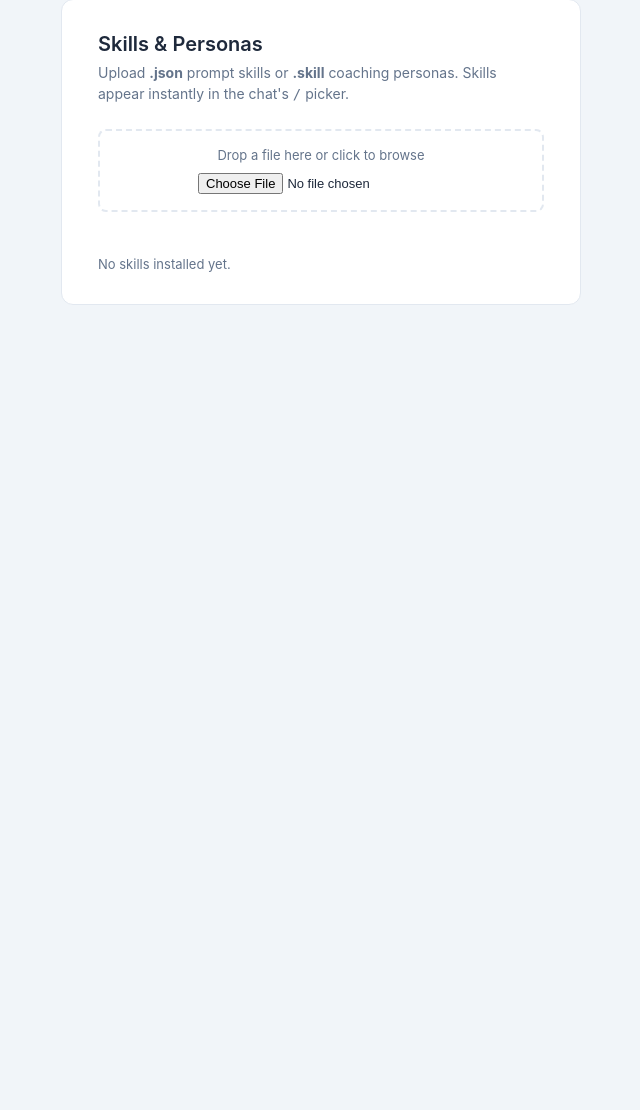
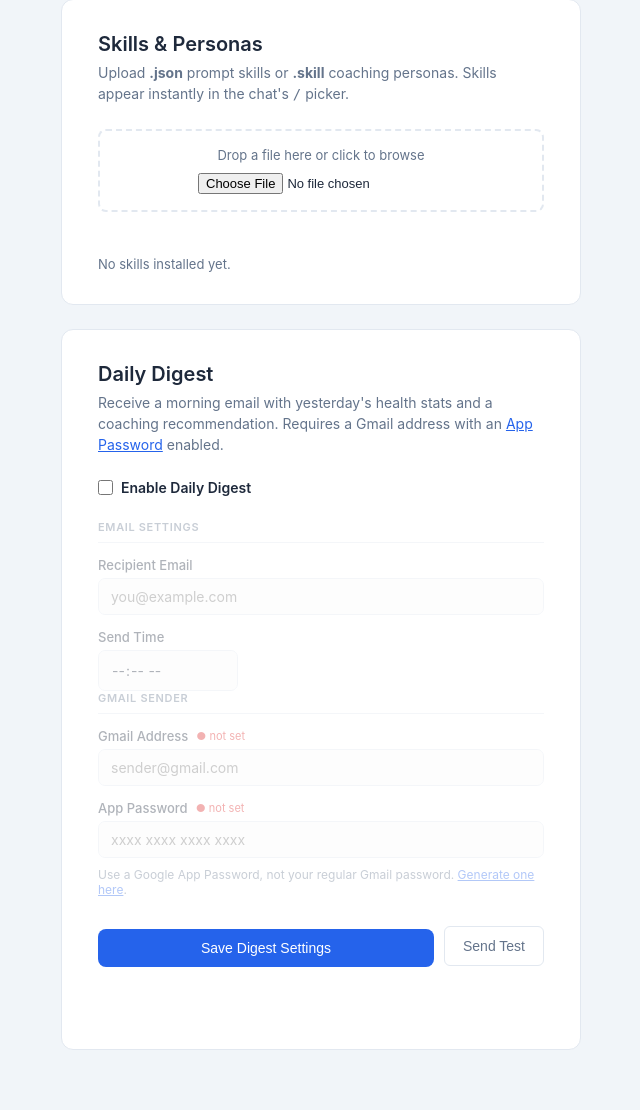
Before and after one commit to duvalcyril/Claude4Garmin, a FastAPI app: template templates/settings.html in a window 1280 px wide. Shown: the part 1838-2948 px from the top of the page, without its empty margins (319-959 px from the left). Before the commit the page ends 2143 px from the top, so only its background shows below. Run offline with FastAPI, Linux system fonts and the light colour scheme; the template is opened without the code that fills it, so the values that code supplies are empty.

Commit message:
feat: Implement Daily Digest feature for health stats and coaching recommendations

```diff
--- a/credentials_manager.py
+++ b/credentials_manager.py
@@ -90,6 +90,15 @@ def delete_all_credentials() -> None:
         delete_credential(key)
 
 
+# Digest-specific credential keys — separate so they don't affect credentials_complete()
+DIGEST_CREDENTIAL_KEYS = ("digest_gmail_sender", "digest_gmail_app_password")
+
+
+def digest_credentials_complete() -> bool:
+    """Return True only if both Gmail digest credentials are present."""
+    return all(load_credential(k) for k in DIGEST_CREDENTIAL_KEYS)
+
+
 def inject_into_env() -> None:
     """
     Write all stored credentials into os.environ.
--- a/server.py
+++ b/server.py
@@ -19,8 +19,11 @@ Run with:
 import asyncio
 import json
 import os
+import subprocess
+import sys
 import threading
 import webbrowser
+from pathlib import Path
 
 from contextlib import asynccontextmanager
 from fastapi import FastAPI, File, Form, HTTPException, Request, UploadFile
@@ -146,6 +149,35 @@ templates.env.filters["dur"]       = _dur
 
 
 # ---------------------------------------------------------------------------
+# Digest — Task Scheduler helpers
+# ---------------------------------------------------------------------------
+
+DIGEST_TASK_NAME = "GarminHealthCoachDigest"
+_DIGEST_SCRIPT   = Path(__file__).parent / "digest.py"
+
+
+def _register_digest_task(send_time: str) -> None:
+    """Create or overwrite a daily Task Scheduler entry for the digest."""
+    tr = f'"{sys.executable}" "{_DIGEST_SCRIPT}"'
+    subprocess.run(
+        ["schtasks", "/Create", "/F",
+         "/TN", DIGEST_TASK_NAME,
+         "/TR", tr,
+         "/SC", "DAILY",
+         "/ST", send_time],
+        check=True, capture_output=True, text=True,
+    )
+
+
+def _unregister_digest_task() -> None:
+    """Remove the scheduled task. Silently ignores if it doesn't exist."""
+    subprocess.run(
+        ["schtasks", "/Delete", "/F", "/TN", DIGEST_TASK_NAME],
+        capture_output=True,
+    )
+
+
+# ---------------------------------------------------------------------------
 # Pages
 # ---------------------------------------------------------------------------
 
@@ -174,6 +206,8 @@ async def settings_page(request: Request, error: str = "", success: str = ""):
         "success": success,
         "data_settings": sm.load_settings(),
         "skills": skm.load_skills(),
+        "has_digest_sender":       bool(cm.load_credential("digest_gmail_sender")),
+        "has_digest_app_password": bool(cm.load_credential("digest_gmail_app_password")),
     })
 
 
@@ -366,6 +400,50 @@ async def api_save_data_settings(request: Request):
     return RedirectResponse("/settings?success=data_saved", status_code=303)
 
 
+@app.post("/api/digest-settings")
+async def api_save_digest_settings(request: Request):
+    """Save Daily Digest preferences and update the Windows Task Scheduler entry."""
+    form    = await request.form()
+    enabled = "digest_enabled" in form   # checkbox absent from POST = unchecked
+
+    settings = sm.load_settings()
+    settings["digest_enabled"]   = enabled
+    settings["digest_recipient"] = form.get("digest_recipient", "").strip()
+    settings["digest_send_time"] = form.get("digest_send_time", "07:00")
+    sm.save_settings(settings)
+
+    # Persist Gmail credentials only if new values were supplied
+    if form.get("digest_gmail_sender"):
+        cm.save_credential("digest_gmail_sender", form["digest_gmail_sender"])
+    if form.get("digest_gmail_app_password"):
+        cm.save_credential("digest_gmail_app_password", form["digest_gmail_app_password"])
+
+    # Register or remove the Task Scheduler task
+    try:
+        if enabled:
+            _register_digest_task(settings["digest_send_time"])
+        else:
+            _unregister_digest_task()
+    except subprocess.CalledProcessError as exc:
+        err = (exc.stderr or "schtasks command failed").strip()
+        return RedirectResponse(f"/settings?error={err}", status_code=303)
+
+    return RedirectResponse("/settings?success=digest_saved", status_code=303)
+
+
+@app.post("/api/digest-test")
+async def api_digest_test():
+    """Send a test digest email immediately, ignoring the digest_enabled toggle."""
+    from datetime import date, timedelta
+    from digest import run_digest   # lazy import — keeps errors scoped to this endpoint
+    try:
+        yesterday = date.today() - timedelta(days=1)
+        await asyncio.to_thread(run_digest, yesterday)
+        return JSONResponse({"ok": True})
+    except Exception as exc:
+        return JSONResponse({"ok": False, "error": str(exc)}, status_code=500)
+
+
 # ---------------------------------------------------------------------------
 # Entry point
 # ---------------------------------------------------------------------------
--- a/settings_manager.py
+++ b/settings_manager.py
@@ -67,6 +67,10 @@ DEFAULTS: dict = {
     "metric_body_weight": True,
     "metric_body_fat": True,
     "metric_body_muscle": True,
+    # Daily Digest
+    "digest_enabled": False,
+    "digest_recipient": "",
+    "digest_send_time": "07:00",
 }
 
 
--- a/templates/settings.html
+++ b/templates/settings.html
@@ -40,6 +40,8 @@
       <!-- Success / error banners from form submission -->
       {% if success == "data_saved" %}
         <div class="banner banner-success">✓ Data preferences saved and re-synced.</div>
+      {% elif success == "digest_saved" %}
+        <div class="banner banner-success">✓ Digest settings saved and schedule updated.</div>
       {% elif error == "passwords_mismatch" %}
         <div class="banner banner-error">✗ Passwords don't match — please try again.</div>
       {% elif error == "missing_fields" %}
@@ -306,6 +308,98 @@
 
     </div>
 
+    <!-- ── Daily Digest card ──────────────────────────────────────────── -->
+    <div class="settings-card">
+
+      <h1 class="settings-title">Daily Digest</h1>
+      <p class="settings-subtitle">
+        Receive a morning email with yesterday's health stats and a coaching recommendation.
+        Requires a Gmail address with an
+        <a href="https://myaccount.google.com/apppasswords" target="_blank" style="color:var(--accent);">App Password</a> enabled.
+      </p>
+
+      <form method="POST" action="/api/digest-settings" class="settings-form">
+
+        <!-- Master toggle -->
+        <div class="form-section">
+          <label class="category-label" style="font-size:14px; font-weight:600; text-transform:none; letter-spacing:0; color:var(--text);">
+            <input type="checkbox" name="digest_enabled" id="digest_enabled"
+                   class="category-check"
+                   {% if data_settings.digest_enabled %}checked{% endif %}>
+            Enable Daily Digest
+          </label>
+        </div>
+
+        <!-- Collapsible body — dims via existing JS when toggle is off -->
+        <div data-parent="digest_enabled">
+
+          <div class="form-section">
+            <div class="form-section-title">Email Settings</div>
+
+            <div class="form-group">
+              <label for="digest_recipient">Recipient Email</label>
+              <input type="email" id="digest_recipient" name="digest_recipient"
+                     value="{{ data_settings.digest_recipient }}"
+                     placeholder="you@example.com" />
+            </div>
+
+            <div class="form-group">
+              <label for="digest_send_time">Send Time</label>
+              <input type="time" id="digest_send_time" name="digest_send_time"
+                     value="{{ data_settings.digest_send_time }}"
+                     style="max-width:140px;" />
+            </div>
+          </div>
+
+          <div class="form-section">
+            <div class="form-section-title">Gmail Sender</div>
+
+            <div class="form-group">
+              <label for="digest_gmail_sender">
+                Gmail Address
+                {% if has_digest_sender %}
+                  <span class="field-status field-set">● set</span>
+                {% else %}
+                  <span class="field-status field-missing">● not set</span>
+                {% endif %}
+              </label>
+              <input type="email" id="digest_gmail_sender" name="digest_gmail_sender"
+                     placeholder="{% if has_digest_sender %}Leave blank to keep existing{% else %}sender@gmail.com{% endif %}"
+                     autocomplete="new-password" />
+            </div>
+
+            <div class="form-group">
+              <label for="digest_gmail_app_password">
+                App Password
+                {% if has_digest_app_password %}
+                  <span class="field-status field-set">● set</span>
+                {% else %}
+                  <span class="field-status field-missing">● not set</span>
+                {% endif %}
+              </label>
+              <input type="password" id="digest_gmail_app_password" name="digest_gmail_app_password"
+                     placeholder="{% if has_digest_app_password %}Leave blank to keep existing{% else %}xxxx xxxx xxxx xxxx{% endif %}"
+                     autocomplete="new-password" />
+              <p style="font-size:12px; color:var(--muted); margin-top:4px;">
+                Use a Google App Password, not your regular Gmail password.
+                <a href="https://myaccount.google.com/apppasswords" target="_blank"
+                   style="color:var(--accent);">Generate one here</a>.
+              </p>
+            </div>
+          </div>
+
+        </div><!-- /data-parent="digest_enabled" -->
+
+        <div style="display:flex; gap:10px; align-items:center; margin-top:4px;">
+          <button type="submit" class="btn-primary" style="flex:1;">Save Digest Settings</button>
+          <button type="button" id="digest-test-btn" class="btn-ghost"
+                  style="padding:11px 18px; font-size:14px; flex-shrink:0;">Send Test</button>
+        </div>
+        <p id="digest-test-status" style="font-size:13px; margin-top:8px; min-height:1.4em;"></p>
+
+      </form>
+    </div>
+
   </div>
 
   <script>
@@ -369,6 +463,34 @@
       var file = e.dataTransfer.files[0];
       if (file) uploadFile(file);
     });
+
+    // Daily Digest — test send button
+    var digestTestBtn    = document.getElementById("digest-test-btn");
+    var digestTestStatus = document.getElementById("digest-test-status");
+
+    if (digestTestBtn) {
+      digestTestBtn.addEventListener("click", async function() {
+        digestTestBtn.disabled = true;
+        digestTestStatus.textContent = "Sending\u2026";
+        digestTestStatus.style.color = "var(--muted)";
+        try {
+          var res  = await fetch("/api/digest-test", { method: "POST" });
+          var data = await res.json();
+          if (data.ok) {
+            digestTestStatus.textContent = "\u2713 Test email sent!";
+            digestTestStatus.style.color = "#065f46";
+          } else {
+            digestTestStatus.textContent = "\u2717 " + (data.error || "Send failed.");
+            digestTestStatus.style.color = "#7f1d1d";
+          }
+        } catch (e) {
+          digestTestStatus.textContent = "\u2717 Network error: " + e.message;
+          digestTestStatus.style.color = "#7f1d1d";
+        } finally {
+          digestTestBtn.disabled = false;
+        }
+      });
+    }
   </script>
 
 </body>
```
Also changed, not shown: ROADMAP.md (+2 -2 lines), digest.py (added, +228 -0 lines), templates/digest_email.html (added, +135 -0 lines), README.md, 1 other file.
